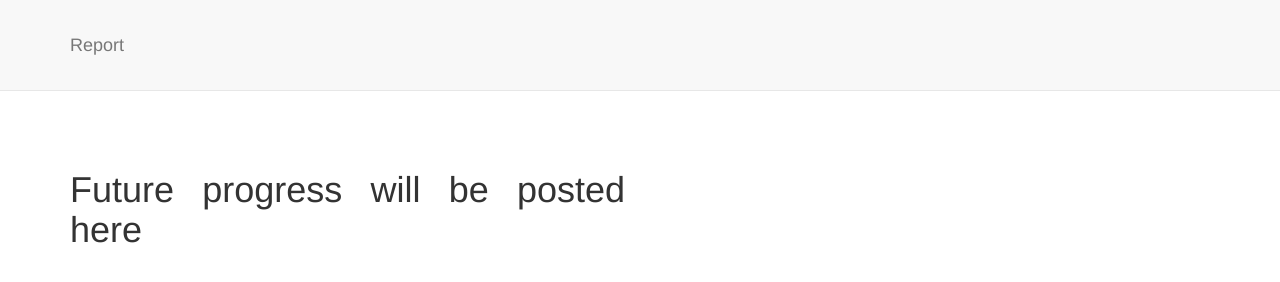
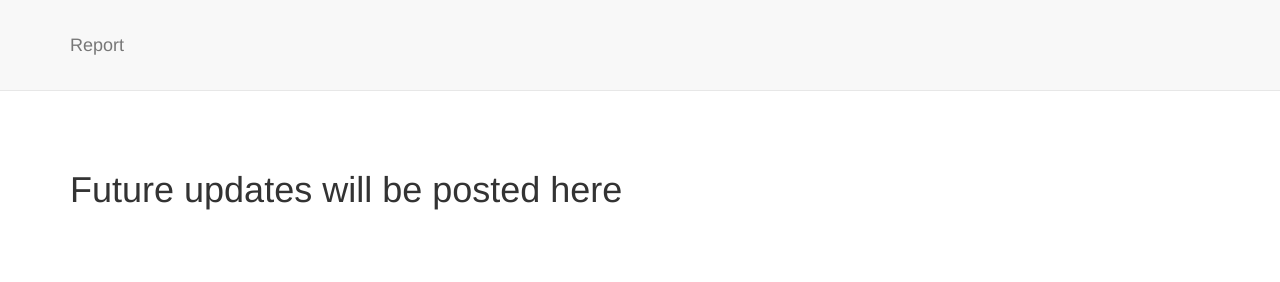
Before and after one commit to romil611/romil611.github.io, a plain HTML site: page index.html in a window 1280 px wide. Drawn offline with Linux system fonts and the light colour scheme.

Commit message:
Update index.html

```diff
--- a/index.html
+++ b/index.html
@@ -10,7 +10,7 @@
     <meta name="description" content="">
     <meta name="author" content="">
 
-    <title>Report</title>
+    <title>Resume</title>
 
     <!-- Bootstrap Core CSS -->
     <link href="./css/bootstrap.min.css" rel="stylesheet">
@@ -80,7 +80,7 @@
         <div class="container">
             <div class="row">
                 <div class="col-lg-6">
-                    <h1>Future progress will be posted here</h1>
+                    <h1>Future updates will be posted here</h1>
 
                 </div>
                 <div class="col-xs-1">
```
